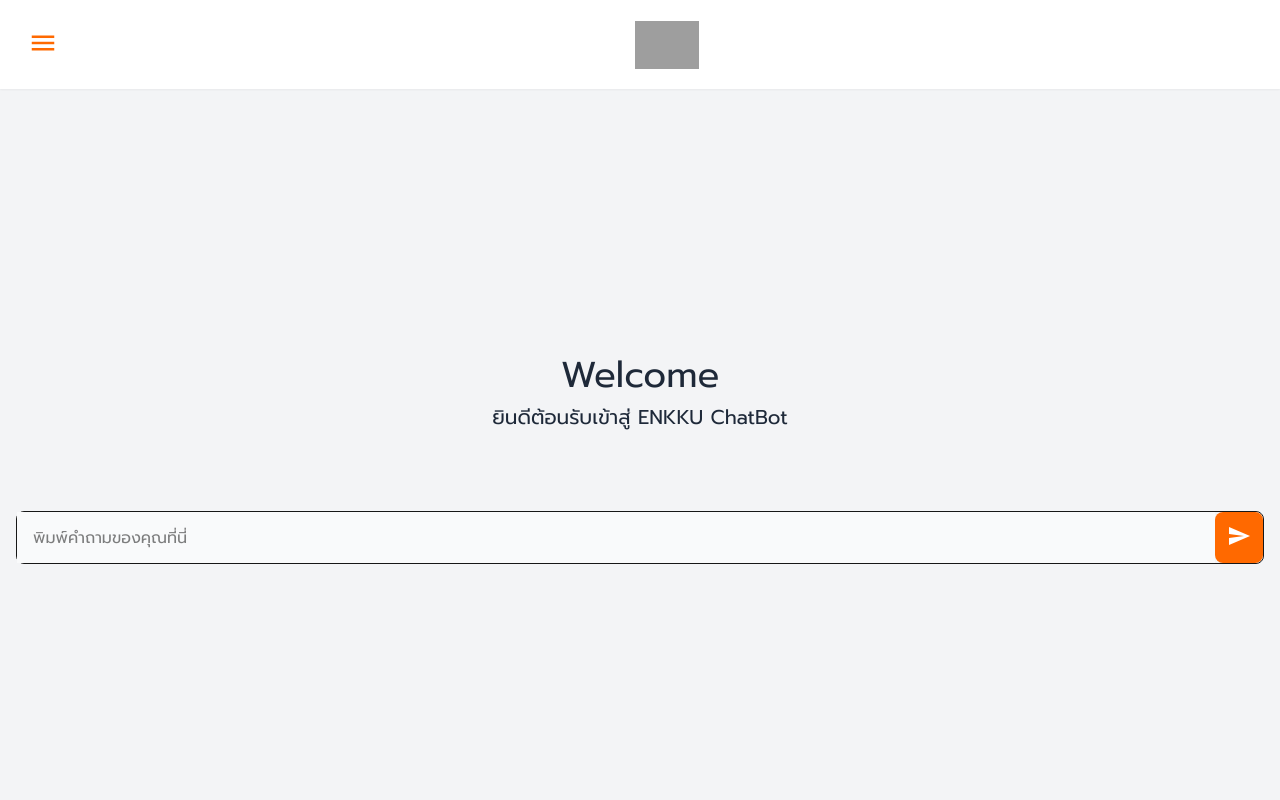
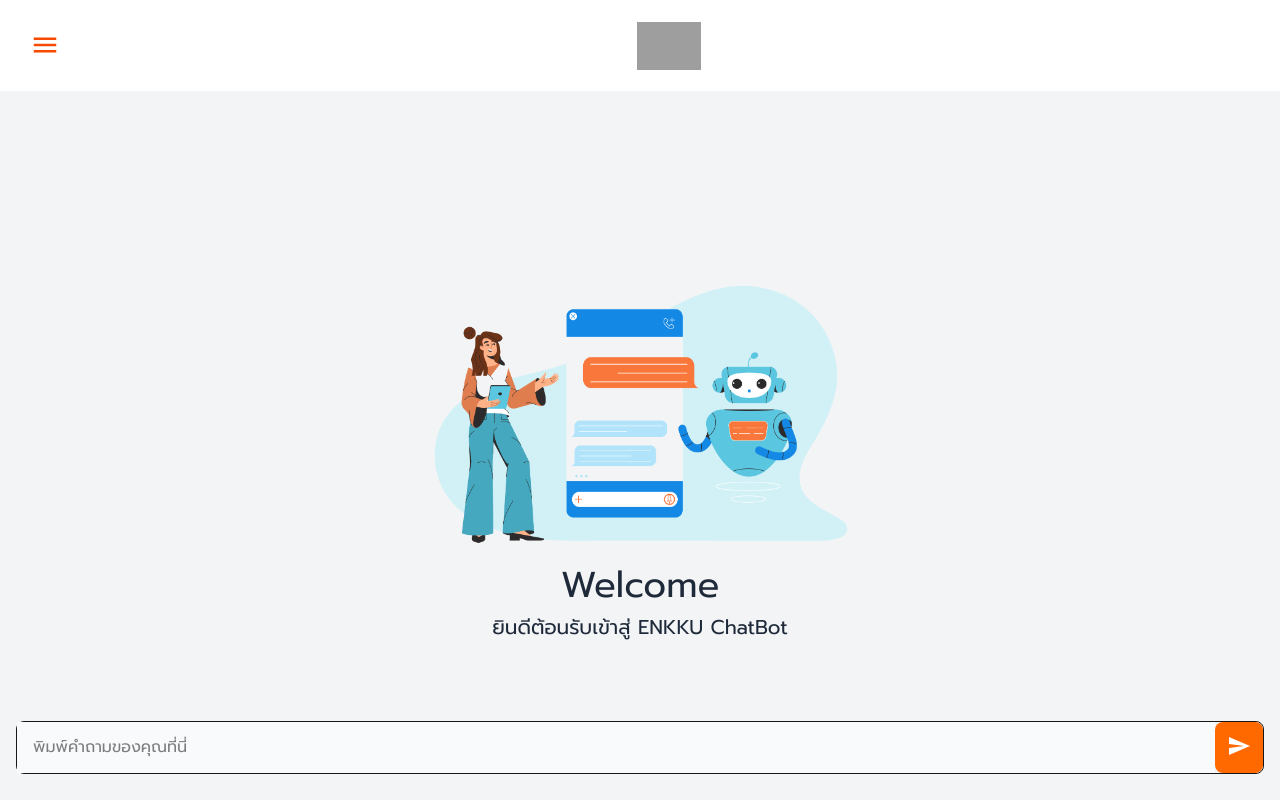
Before and after one commit to ThunyalukBBTS/ci-chatbot-enkku, a Next.js app: page / in a window 1280 px wide. Built offline with nearby package versions, Linux system fonts and the light colour scheme; grey boxes are pictures that could not be loaded.

Commit message:
[Add] - Update ui and test integrate with local engine

```diff
--- /dev/null
+++ b/app/components/NavSidebar.tsx
@@ -0,0 +1,61 @@
+"use client";
+import { useRouter } from "next/navigation";
+import { useState } from "react";
+
+export default function NavSidebar() {
+    const router = useRouter();
+
+    const [isSidebarOpen, setIsSidebarOpen] = useState(false);
+
+    const toggleSidebar = () => {
+        setIsSidebarOpen(!isSidebarOpen);
+    };
+
+    return (
+        <div className="w-ful">
+            {/* Sidebar */}
+            <div
+                className={`bg-orange-700 text-white md:w-100 w-screen p-2 fixed left-0 top-0 h-full z-10 transition-transform duration-300 ${isSidebarOpen ? "translate-y-0" : "-translate-y-full"
+                    }`}
+            >
+                <div className="flex justify-between mt-3">
+                    <h2 className="text-2xl mb-4 mt-2 ms-5 font-bold">ENKKU | ChatBot</h2>
+                    <button onClick={toggleSidebar} className="me-2 hover:cursor-pointer p-1 rounded-md">
+                        <span className="material-icons flex justify-center items-center m-0 pt-1.5 px-1">close</span>
+                    </button>
+                </div>
+                <ul className="mt-5 ms-5 text-xl">
+                    <li className="mb-5 hover:text-gray-400 hover:cursor-pointer">
+                        <button type="button" onClick={() => router.push("/")}>
+                            Home
+                        </button>
+                    </li>
+                    <li className="mb-5 hover:text-gray-400 hover:cursor-pointer">
+                        <button type="button" onClick={() => router.push("/about")}>
+                            About us
+                        </button>
+                    </li>
+                </ul>
+            </div>
+
+            {/* Navbar */}
+            <header className="bg-white shadow-xs z-2">
+                <div className="flex items-center justify-between p-4 mx-auto max-w-screen-xl">
+                    <button className="p-2 justify-center items-center hover:cursor-pointer" onClick={toggleSidebar}>
+                        <span className={`material-icons text-orange-600 flex justify-center items-center m-0 pt-1.5 px-1.5 ${isSidebarOpen ? "invisible" : ""
+                            }`} style={{ fontSize: "30px" }}>
+                            menu
+                        </span>
+                    </button>
+                    <div className="items-center mx-auto">
+                        <img
+                            src="https://www.en.kku.ac.th/web/wp-content/uploads/2021/06/Logo-web.png"
+                            className="h-12"
+                            alt="EN KKU Logo"
+                        />
+                    </div>
+                </div>
+            </header>
+        </div>
+    );
+}
--- a/app/page.tsx
+++ b/app/page.tsx
@@ -1,6 +1,6 @@
 "use client";
 import { useState } from "react";
-import { useRouter } from 'next/navigation'
+import NavSidebar from "./components/NavSidebar"; // Import Component ที่สร้างใหม่
 
 interface Message {
   id: number;
@@ -9,36 +9,42 @@ interface Message {
 }
 
 export default function Home() {
-
-  // { id: 1, text: "Hi, Who are you?", sender: "user" },
-  // { id: 2, text: "This AI chatbot has been developed to...", sender: "bot" },
-
-  const router = useRouter();
   const [messages, setMessages] = useState<Message[]>([]);
   const [textInput, setTextInput] = useState<string>("");
-  var index = 0;
+  const [isLoading, setIsLoading] = useState(false);
 
   const sendMessage = () => {
     if (textInput.trim() !== "") {
       setMessages((prevMessages) => [
         ...prevMessages,
         { id: prevMessages.length + 1, text: textInput, sender: "user" },
-        { id: prevMessages.length + 2, text: "BOT_LOADING", sender: "bot" }
+        { id: prevMessages.length + 2, text: "BOT_LOADING", sender: "bot" },
       ]);
-      index = messages.length + 2;
-      console.log(index);
+      setIsLoading(true);
+      handleSubmit(textInput);
       setTextInput("");
     }
   };
 
-  const setText = (value: string) => {
-    setTextInput(value);
-  };
+  const handleSubmit = async (query: string) => {
+    try {
+      const res = await fetch("http://localhost:5000/chat", {
+        method: "POST",
+        headers: { "Content-Type": "application/json" },
+        body: JSON.stringify({ query }),
+      });
 
-  const [isSidebarOpen, setIsSidebarOpen] = useState(false);
+      const data = await res.json();
 
-  const toggleSidebar = () => {
-    setIsSidebarOpen(!isSidebarOpen);
+      if (data) {
+        setMessages((prevMessages) =>
+          prevMessages.map((msg) => (msg.text === "BOT_LOADING" ? { ...msg, text: data.answer } : msg))
+        );
+        setIsLoading(false);
+      }
+    } catch (error) {
+      console.error("Error:", error);
+    }
   };
 
   const LoadingSpinner = () => (
@@ -47,130 +53,84 @@ export default function Home() {
     </div>
   );
 
-
-
   return (
     <div className="bg-gray-100">
       <div className="flex h-screen">
-        {/* Sidebar */}
-        <div
-          className={`bg-gray-800 text-white md:w-100 w-screen p-2 fixed left-0 top-0 h-full z-10 transition-transform duration-300 ${isSidebarOpen ? "translate-y-0" : "-translate-y-full"
-            }`}
-        >
-          <div className="flex justify-between mt-3">
-            <h2 className="text-2xl mb-4 mt-2 ms-5 font-bold">ENKKU | ChatBot</h2>
-            <button onClick={toggleSidebar} className={`me-2 hover:cursor-pointer p-1 border-1 rounded-md border-gray-600 ${isSidebarOpen ? "d-none" : null}`}>
-              <span className="material-icons flex justify-center items-center m-0 pt-1.5 px-1.5">
-                close
-              </span>
-            </button>
-          </div>
-          <ul className="mt-5 ms-5 text-xl">
-            <li className="mb-5 hover:text-gray-400 hover:cursor-pointer">
-              <button type="button" onClick={() => router.push('/')}>
-                Home
-              </button>
-            </li>
-            <li className="mb-5 hover:text-gray-400 hover:cursor-pointer">
-              <button type="button" onClick={() => router.push('/about')}>
-                About us
-              </button>
-            </li>
-          </ul>
-        </div>
-
         <div className="flex-1 flex flex-col">
-          {/* Navbar */}
-          <header className="bg-white shadow-xs z-2">
-            <div className="flex items-center justify-between p-4 mx-auto max-w-screen-xl">
-              <button
-                className="p-2 justify-center items-center hover:cursor-pointer"
-                onClick={toggleSidebar} // Toggle sidebar on menu click
-              >
-                <span
-                  className="material-icons pt-1 px-1 text-orange-500 font-bold"
-                  style={{ fontSize: "30px" }}
-                >
-                  menu
-                </span>
-              </button>
-              <div className="items-center mx-auto">
-                <img
-                  src="https://www.en.kku.ac.th/web/wp-content/uploads/2021/06/Logo-web.png"
-                  className="h-12"
-                  alt="EN KKU Logo"
-                />
-              </div>
-            </div>
-          </header>
-
-          {/* Chat Area */}
+          <NavSidebar />
           <main className="flex-1 overflow-y-auto p-4 bg-gray-100">
             <div className="max-w-screen-xl mx-auto">
               {messages.length !== 0 ? (
                 messages.map((msg) => (
-                  <div
-                    key={msg.id}
-                    className={`flex ${msg.sender === "user" ? "justify-end" : "justify-start"
-                      } mb-2`}
-                  >
-                    <div
-                      className={`rounded-lg flex shadow ${msg.sender === "user" ? "bg-white text-gray-800" : "bg-white text-gray-800"
-                        }`}
-                    >
-                      <div className="w-[5px] rounded-lg bg-orange-500"></div>
-                      <div className="max-w-xs p-2 inputps-4">
-                        {msg.text === "BOT_LOADING" && msg.sender === "bot" ? <div className="flex"><LoadingSpinner /><p className="ms-2">กรุณารอสักครู่</p></div> : msg.text}
-                      </div>
+                  <div key={msg.id} className={`flex ${msg.sender === "user" ? "justify-end" : "justify-start"} mb-2`}>
+                    <div className={`rounded-lg flex shadow ${msg.sender === "user" ? "text-white bg-orange-500" : "text-gray-800 bg-white"}`}>
+                      {
+                        msg.sender === "user" ? null : <div className="w-[5px] rounded-lg bg-orange-500"></div>
+                      }
+                      <div className="max-w-xs p-2">{msg.text === "BOT_LOADING" ? <div className="flex"><LoadingSpinner /><p className="ms-2 text-orange-600">กรุณารอสักครู่</p></div> : msg.text}</div>
                     </div>
                   </div>
                 ))
               ) : (
-                <div className="max-w-screen-xl mx-auto mt-[250px] h-full">
+                <div className="max-w-screen-xl mx-auto mt-[150px] h-full">
                   <div className="my-auto flex flex-col">
+                    <img className="w-[500px] mx-auto" src="/chatbot.png" alt="" />
                     <div className="text-gray-800 text-4xl text-center">Welcome</div>
-                    <p className="text-gray-800 text-xl text-center mt-2">
-                      ยินดีต้อนรับเข้าสู่ ENKKU ChatBot
-                    </p>
+                    <p className="text-gray-800 text-xl text-center mt-2">ยินดีต้อนรับเข้าสู่ ENKKU ChatBot</p>
                   </div>
-                  <div className="mt-[80px] max-w-screen-xl mx-auto border rounded-lg flex">
+                  <form
+                    className="mt-[80px] max-w-screen-xl mx-auto border rounded-lg flex"
+                    onSubmit={(event) => {
+                      event.preventDefault();
+                      sendMessage();
+                    }}
+                  >
                     <input
                       type="text"
                       placeholder="พิมพ์คำถามของคุณที่นี่"
+                      value={textInput}
+                      disabled={isLoading}
                       className="flex-1 p-2 ps-4 text-black border-gray-300 bg-gray-50 focus:outline-none"
-                      onChange={(event) => setText(event.target.value)}
+                      onChange={(event) => setTextInput(event.target.value)}
                     />
-                    <button className="p-2 bg-orange-500 hover:bg-amber-700 hover:cursor-pointer duration-500 ease-in-out text-white rounded-lg" onClick={sendMessage}>
+                    <button
+                      type="submit"
+                      className="p-2 bg-orange-500 hover:bg-amber-700 text-white rounded-lg"
+                      disabled={isLoading}
+                    >
                       <span className="material-icons pt-1 px-1">send</span>
                     </button>
-                  </div>
+                  </form>
                 </div>
               )}
             </div>
           </main>
-
-          {/* Message Input */}
-          {messages.length !== 0 ? (
-            <footer className="p-5 pb-5 bg-white shadow-md items-center">
-              <div className="max-w-screen-xl mx-auto border rounded-lg flex">
+          {messages.length !== 0 ? <footer className="p-5 pb-5 bg-white shadow-md items-center">
+            <form
+              className="max-w-screen-xl mx-auto border rounded-lg flex"
+              onSubmit={(event) => {
+                event.preventDefault();
+                sendMessage();
+              }}
+            >
               <input
                 type="text"
                 placeholder="พิมพ์คำถามของคุณที่นี่"
                 value={textInput}
+                disabled={isLoading}
                 className="flex-1 p-2 ps-4 text-black border-gray-300 bg-gray-50 focus:outline-none"
-                  onChange={(event) => setText(event.target.value)}
-                  onKeyDown={(event) => {
-                    if (event.key === "Enter") {
-                      sendMessage();
-                    }
-                  }}
+                onChange={(event) => setTextInput(event.target.value)}
               />
-                <button className="p-2 bg-orange-500 hover:bg-amber-700 hover:cursor-pointer duration-500 ease-in-out text-white rounded-lg" onClick={sendMessage}>
-                  <span className="material-icons pt-1 px-1">send</span>
+              <button
+                type="submit"
+                className={`p-2 ${isLoading ? "bg-gray-600" : "bg-orange-500 hover:bg-amber-700"}  text-white rounded-lg`}
+                disabled={isLoading}
+              >
+                <span className="material-icons pt-1 px-1">{isLoading ? "stop_circle" : "send"}</span>
               </button>
-              </div>
-            </footer>
-          ) : null}
+            </form>
+          </footer> : null}
+
         </div>
       </div>
     </div>
```
Also changed, not shown: public/Dropped Image.png (added), public/chatbot.png (added). Lines whose indentation alone changed are shown as unchanged.
